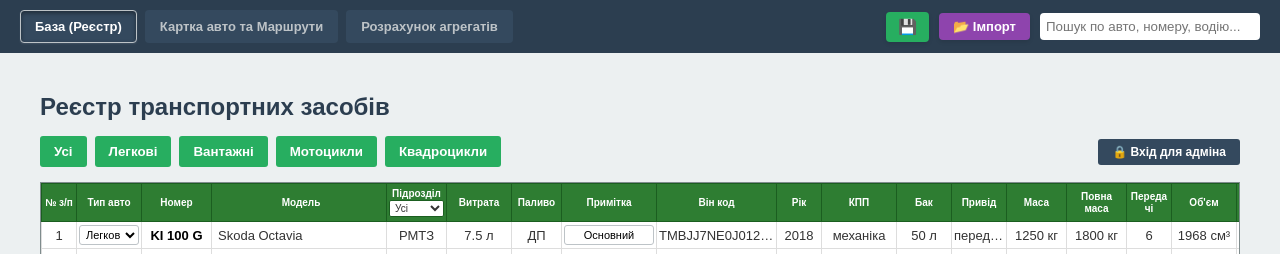
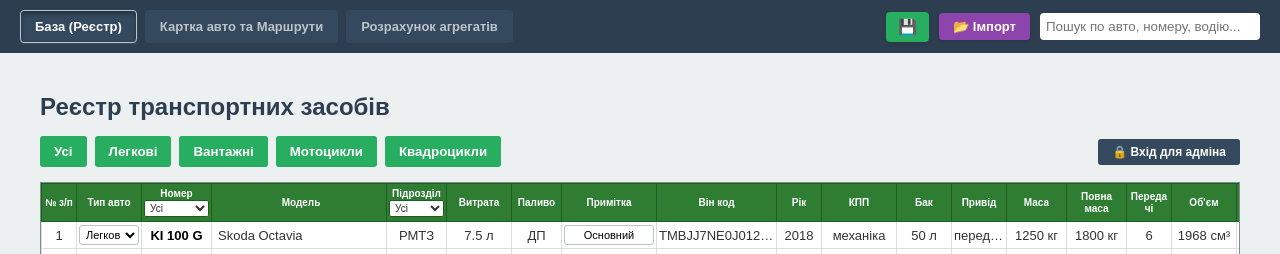
Before and after one commit to Sergei-SB/pmm, a plain HTML site: page index.html in a window 1280 px wide. Shown: the top 254 px of the page. Drawn offline with Linux system fonts and the light colour scheme.

Commit message:
Оновлено всі файли проєкту

```diff
--- a/index.html
+++ b/index.html
@@ -140,7 +140,11 @@
                         <tr>
                             <th>№ з/п</th>
                             <th>Тип авто</th>
-                            <th>Номер</th>
+                            <th>Номер<br>
+                                 <select id="base-plate-filter" onchange="renderCarsTable()" style="font-size: 10px; padding: 1px; width: 100%; border-radius: 2px; border: 1px solid #1b5e20; background: white; color: #333; cursor: pointer;">
+                                     <option value="all">Усі</option>
+                                </select>
+                            </th>
                             <th>Модель</th>
                             <th>Підрозділ<br>
                                 <select id="base-subdivision-filter" onchange="renderCarsTable()" style="font-size: 10px; padding: 1px; width: 100%; border-radius: 2px; border: 1px solid #1b5e20; background: white; color: #333; cursor: pointer;">
```
